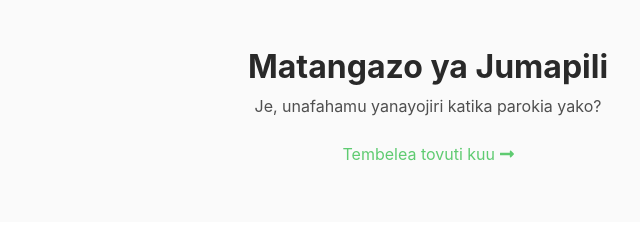
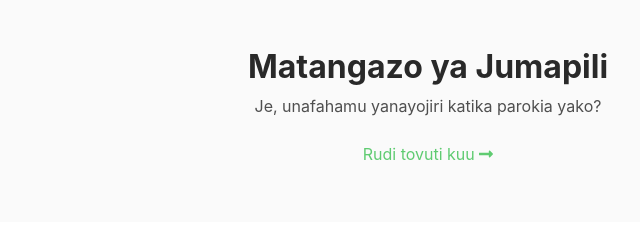
Before and after one commit to MoKatala/dominicoblogweb, a plain HTML site: page index.html in a window 1280 px wide. Shown: the top 247 px of the page, 352-992 px from the left. Drawn offline with Linux system fonts and the light colour scheme.

Commit message:
Update index.html

```diff
--- a/index.html
+++ b/index.html
@@ -60,7 +60,7 @@
 			    <h2 class="heading"> Matangazo ya Jumapili </h2>
 			    <div class="intro"> Je, unafahamu yanayojiri katika parokia yako? </div>
 			    <form class="signup-form form-inline justify-content-center pt-3">
-					<a class="nav-link-next nav-item nav-link rounded" href="https://academy.mychui.com/"> Tembelea tovuti kuu <i class="arrow-next fas fa-long-arrow-alt-right"></i></a>
+					<a class="nav-link-next nav-item nav-link rounded" href="https://dominico.online/"> Rudi tovuti kuu <i class="arrow-next fas fa-long-arrow-alt-right"></i></a>
                 </form>
 		    </div><!--//container-->
 	    </section>
```
